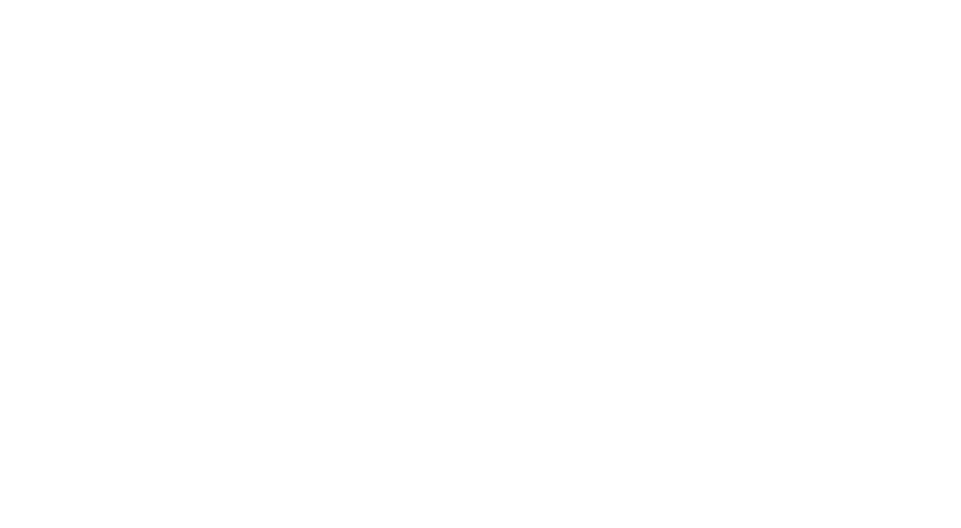
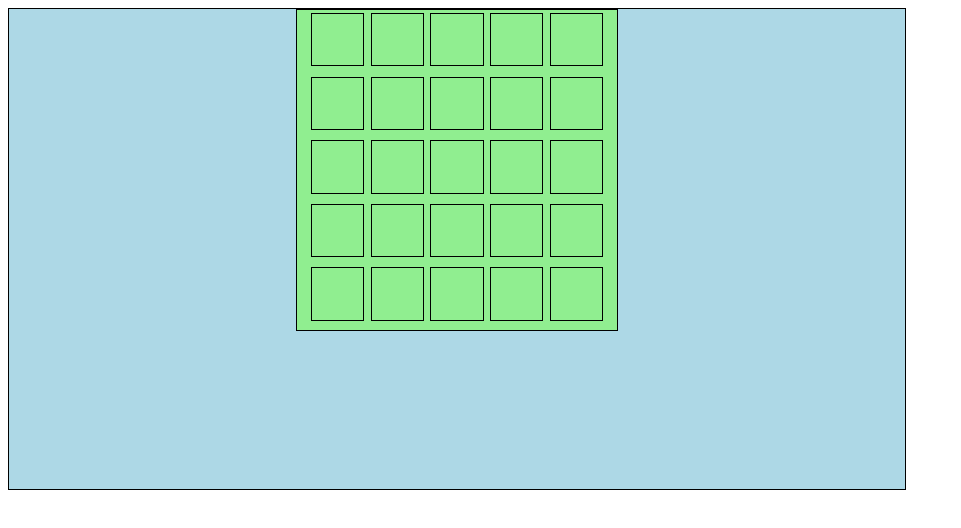
Before and after one commit to joshlw04/battleship, a website: page index.html in a window 1280 px wide. Shown: the whole page, without its empty margins (0-961 px from the left). Drawn offline with Linux system fonts and the light colour scheme.

Commit message:
add basic structure pages and first draft of basic game

```diff
--- /dev/null
+++ b/JS/Cell.js
@@ -0,0 +1,28 @@
+class Cell {
+  constructor() {
+    // this.cellState = cellState;  // 0 or 1 - idk what this is...
+    this.hidden = true;
+    this.isShip = null;
+  }
+
+  hit() {
+    this.hidden = false;
+    this.isShip = true;
+  }
+}
+
+
+/*
+
+I need to add three states to the cells in the game:
+
+hidden
+miss
+hit
+
+all cells will start off hidden.
+once the user clicks a cell, it will change depending on its class name
+  class of hit will display an explosion
+  class of miss will display a splash
+
+*/
--- /dev/null
+++ b/JS/board.js
@@ -0,0 +1,31 @@
+class Board {
+  constructor() {
+    // this.board.width = '25rem';
+    this.gameStateArray = [1, 0, 1, 1, 1,
+                           1, 0, 1, 1, 0,
+                           1, 0, 0, 0, 0,
+                           0, 1, 1, 1, 1,
+                           0, 0, 0, 0, 0];
+
+    // new Cell()
+/*
+ok. we need to populate the gameboard with cell objects, so that they can each
+have the properties of if theyre hidden, if they have a ship under them, or
+if they have an ocean under them.
+
+each property will be manipulated later: a function to be called when the cell
+is clicked to
+*/
+
+  }
+}
+
+
+// instead of 1s and 0s... can each of these elements... be... new Cell(0)
+// or new Cell(1).
+//   That way... that cell can maintain BOTH info about it being hidden...
+//   AND if a ship is there or not... **using its parameters
+
+
+// on the GAME object...   if ALL ships have been hit... then game won
+// if number of turns excedes... some number... then lost
--- /dev/null
+++ b/JS/boardView.js
@@ -0,0 +1,63 @@
+class BoardView {
+  constructor(domBoard, board) {
+    this.el = domBoard;
+    this.board = board;
+  }
+
+  setCellClickEventHandler(cellNode) {
+    cellNode.addEventListener('click', (e) => {
+      let className = e.target.getAttribute('class');
+      className = className.replace('hidden', '');
+      e.target.setAttribute('class', className);
+    });
+  }
+
+  render() {
+    this.el.innerHTML = '';
+    const gameBoard = document.createElement('div');
+    gameBoard.setAttribute('id', 'game-board');
+    this.el.appendChild(gameBoard);
+
+    let node;
+    this.board.gameStateArray.forEach((cell) => {
+      node = document.createElement('div');
+      node.setAttribute('class', cell);
+      node.setAttribute('id', 'game-cell');
+      // will more like..   cell.isShip()    which returns... true or false
+      if (node.getAttribute('class') === '0') {
+        node.setAttribute('class', 'miss hidden');
+      } else if (node.getAttribute('class') === '1') {
+        node.setAttribute('class', 'hit hidden');
+      }
+      // this.setCellClickEventHandler(node);
+      gameBoard.appendChild(node);
+    });
+    this.el.appendChild(gameBoard);
+  }
+
+}
+
+// const newBoard = new BoardView(document.createElement('game-container'));
+// document.body.appendChild(newBoard);
+//
+
+// define boardview class
+// in constructor accept a new board object
+// save that board to the object... this.board = passInBoard
+
+  // render() {
+  //   const newBoard = this.document.createElement('div');
+  //   newBoard.innerHTML = 'Hello';
+  //   this.el.append(newBoard);
+  // }
+
+//  very similar to GOL... as in a grid of cells
+//  ALL cells should be ... light grey..
+//  cell should be red if gameStateArray has a 1 there
+
+
+// first step: make something appear on the page. anything. start with a word.
+
+// this will be happening in the render?
+
+// just write the code. then figure out where itll go
--- /dev/null
+++ b/JS/index.js
@@ -0,0 +1,25 @@
+
+const board = new Board();
+const domBoard = document.querySelector('div.board');
+const boardView = new BoardView(domBoard, board);
+boardView.render();
+
+/*
+this page is for Using your code...
+write on an index.js page how you want your code to make the classes work together
+
+If you look at the classes, we need to see what is being passed into them to
+make them work, so we need to declare/assign them.
+
+class BoardView {
+  constructor(domBoard, board) {
+    this.el = domBoard;
+    this.board = board;
+  }
+
+domBoard is what we will be passing into the class BoardView, as is board,
+so we need to define them:
+
+board is a new Board instance, and we are passing that into
+a new BoardView instance along with domBoard
+*/
--- a/index.html
+++ b/index.html
@@ -1,10 +1,17 @@
 <!DOCTYPE html>
 <html>
   <head>
+    <link rel="stylesheet" href="styles.css" media="screen" title="no title" charset="utf-8">
     <meta charset="utf-8">
     <title>Battleship</title>
   </head>
   <body>
+    <div class="board">
+    </div>
 
+    <script src="JS/board.js" type="text/javascript"></script>
+    <script src="JS/boardView.js" type="text/javascript"></script>
+    <script src="JS/Cell.js" type="text/javascript"></script>
+    <script src="JS/index.js" type="text/javascript"></script>
   </body>
 </html>
--- /dev/null
+++ b/styles.css
@@ -0,0 +1,49 @@
+#game-board {
+  height: 6rem;
+  width: 6rem;
+}
+
+.hit {
+  background-image: url('images/explosion.gif');
+  background-size: 3rem 3rem;
+}
+
+.miss {
+  background-image: url('images/splash.png');
+  background-size: 3rem 3rem;
+}
+
+.hidden {
+  background-image: none;
+}
+
+div {
+  height: 5rem;
+  width: 5rem;
+  border: 1px solid black;
+  text-align: center;
+  display: inline-block;
+}
+
+.board {
+  width: 70%;
+  height: 30rem;
+  background-color: lightblue;
+  margin: 0 auto;
+  position: absolute;
+}
+
+#game-board {
+  height: 20rem;
+  width: 20rem;
+  background-color: lightgreen;
+}
+
+#game-cell {
+  height: 16%;
+  width: 16%;
+  display: inline-block;
+  position: relative;
+  margin: 1%;
+  text-align: center;
+}
```
Also changed, not shown: package.json (added, +26 -0 lines), README.md (added), images/explosion.GIF (added), images/explosion.jpeg (added), images/splash.png (added), test.js (added), 1 other file.
